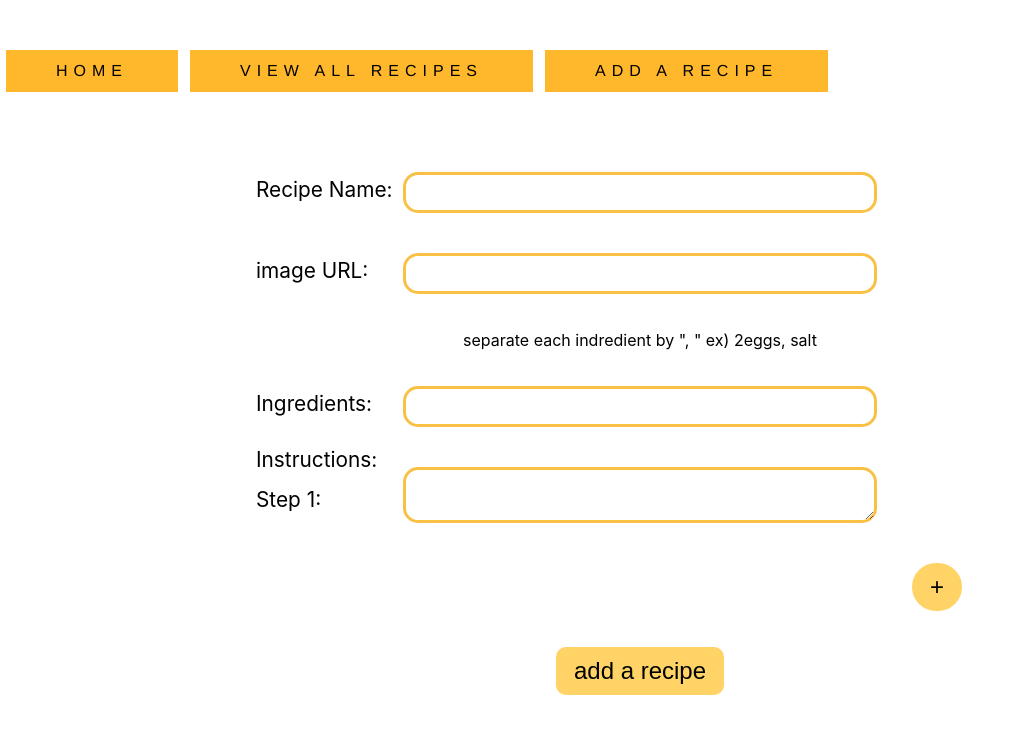
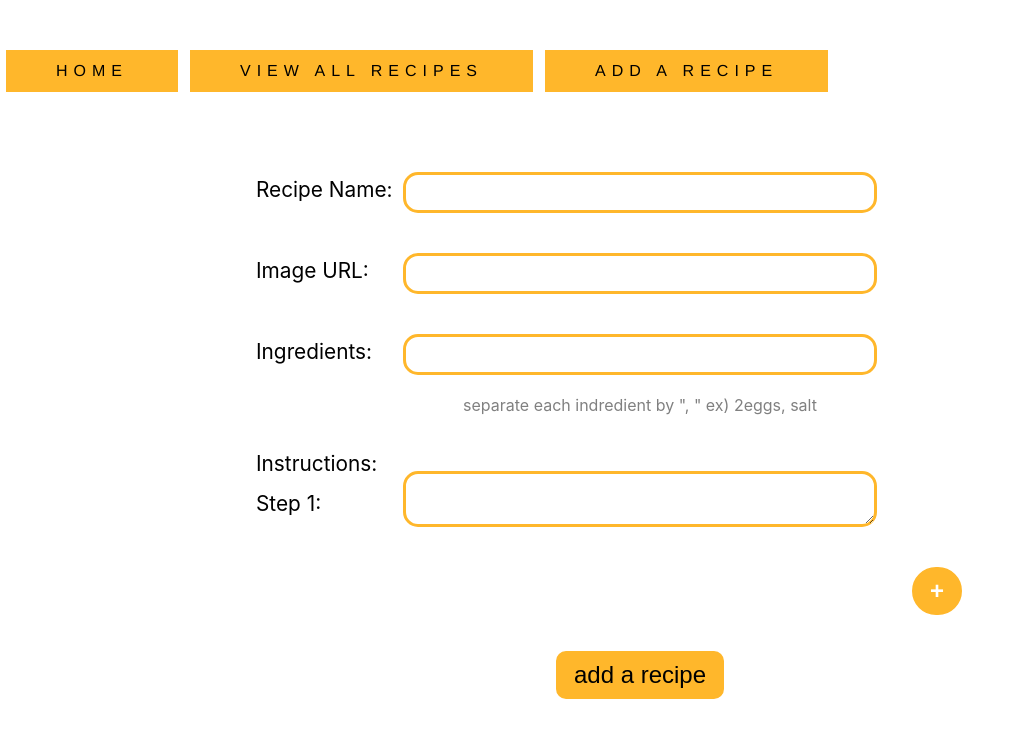
Before and after one commit to MarikoJanes/Phase2-Project, a React (Create React App) app: page /post in a window 1280 px wide. Shown: the top 738 px of the page, without its empty margins (0-1019 px from the left). Built offline with nearby package versions, Linux system fonts and the light colour scheme; data requests are answered from the project's data file.

Commit message:
updated the form page

```diff
--- a/src/components/PostRecipeForm.js
+++ b/src/components/PostRecipeForm.js
@@ -6,7 +6,7 @@ import { useHistory } from "react-router-dom";
         padding: "10px",
         border: "3px solid #f8c146",
         boxShadow: "0px 0px 0px",
-        borderColor: "#f8c146",
+        borderColor: "#FFB72B",
         outline: "10px",
         borderRadius: "15px",
         width: "35%",
@@ -88,14 +88,13 @@ function PostRecipeForm( {refreshData}) {
         <label className='otherLabels'>Recipe Name: </label>
         <input  style={inputStyles} onChange={handleChange} type="text" name="name" value={formData.name} />
         <br></br>
-        <label className='otherLabels'>image URL: </label>
+        <label className='otherLabels'>Image URL: </label>
         <input style={inputStyles} onChange={handleChange} type="text" name="image" value={formData.image} />
         <br></br>
-    {/* alert how to type ingredients? like separate by "," */}
-
-        <p>separate each indredient by ", " ex) 2eggs, salt</p>
         <label className='otherLabels'>Ingredients: </label>
         <input style={inputStyles} onChange={handleChange} type="text" name="ingredients" value={formData.ingredients} />
+        <p className='message'>separate each indredient by ", " ex) 2eggs, salt</p>
+
         <br></br>
         <label>Instructions: </label>
 
--- a/src/index.css
+++ b/src/index.css
@@ -150,11 +150,11 @@ label {
 }
 
 .formButton {
-  background-color: #FFD365;
+  background-color: #FFB72B;
   font-size: 1.5rem;
   margin: 1rem;
-  padding: 0.5rem 1rem;
-  border: 2px solid #FFD365;
+  padding: 0.5rem 1.0rem;
+  border: 2px solid #FFB72B;
   border-radius: 10px
 }
 
@@ -162,9 +162,18 @@ label {
   position: absolute;
   border-radius: 80px;
   left: 70%;
+  font-weight: bold;
+  color: #fff;
 }
 
 .submitButton {
-
+  color: #000;
   margin-top: 100px;
 }
+
+.message {
+  color: gray;
+  margin-top: 0;
+}
+
+/*  <PostRecipeForm /> */
```
